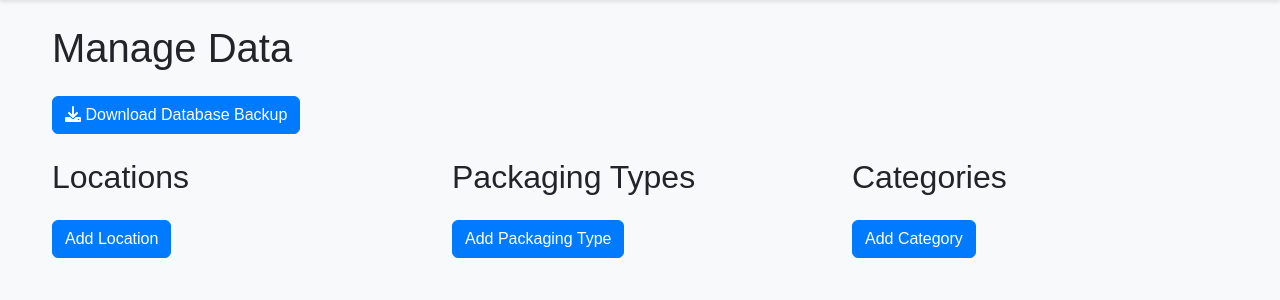
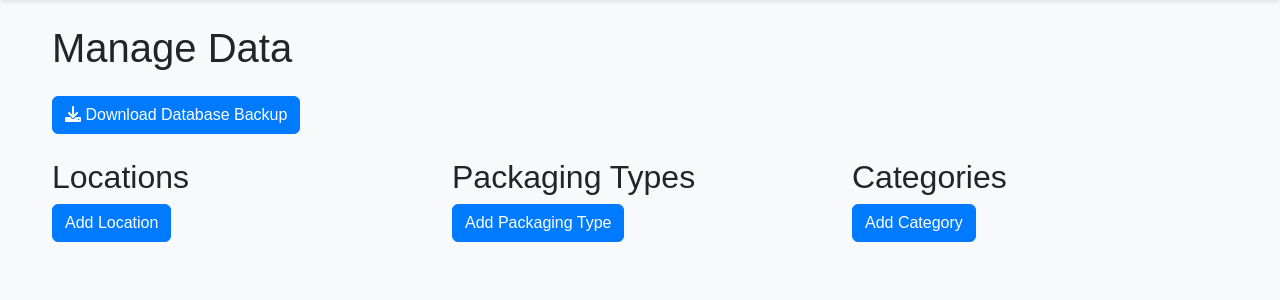
Before and after one commit to EccentricWkshp/Pantry_Catalog, a Flask app: page /manage_data in a window 1280 px wide. Shown: the part 56-356 px from the top of the page. Run offline with Flask 3, Linux system fonts and the light colour scheme; data that the repository does not hold is empty; some libraries are stand-ins or nearby versions.

Commit message:
UI improvements, moved to icons, labelled buttons

```diff
--- a/static/js/script.js
+++ b/static/js/script.js
@@ -421,7 +421,7 @@ function viewShoppingList(listId) {
                     <td>${item.name}</td>
                     <td>${item.quantity}</td>
                     <td>
-                        <button class="btn btn-sm btn-danger" onclick="removeFromShoppingList(${list.id}, ${item.id})">Remove</button>
+                        <button class="btn btn-sm btn-danger" onclick="removeFromShoppingList(${list.id}, ${item.id})" title="Remove from List"><i class="fas fa-trash-alt"></i></button>
                     </td>
                 `;
                 tbody.appendChild(tr);
@@ -451,7 +451,7 @@ function viewShoppingList(listId) {
                     <td>${item.name}</td>
                     <td>${item.quantity}</td>
                     <td>
-                        <button class="btn btn-sm btn-danger" onclick="removeFromShoppingList(${list.id}, ${item.id})">Remove</button>
+                        <button class="btn btn-sm btn-danger" onclick="removeFromShoppingList(${list.id}, ${item.id})" title="Remove from List"><i class="fas fa-trash-alt"></i></button>
                     </td>
                 `;
                 tbody.appendChild(tr);
@@ -477,10 +477,10 @@ function loadShoppingListItems(listId) {
                     <td>${item.name}</td>
                     <td>${item.quantity}</td>
                     <td>
-                        <button class="btn btn-sm btn-info" onclick="editShoppingListItem(${list.id}, ${item.id}, '${item.name}', ${item.quantity})">
+                        <button class="btn btn-sm btn-info" onclick="editShoppingListItem(${list.id}, ${item.id}, '${item.name}', ${item.quantity})" title="Edit Item">
                             <i class="fas fa-edit"></i>
                         </button>
-                        <button class="btn btn-sm btn-danger" onclick="removeFromShoppingList(${list.id}, ${item.id})">
+                        <button class="btn btn-sm btn-danger" onclick="removeFromShoppingList(${list.id}, ${item.id})" title="Remove Item">
                             <i class="fas fa-trash-alt"></i>
                         </button>
                     </td>
@@ -754,10 +754,10 @@ function updateItemList(item) {
                 <td class="item-quantity">${item.quantity}</td>
                 <td>${item.location || 'Default Location'}</td>
                 <td>
-                    <button class="btn btn-sm btn-info" onclick="editItem(${item.id})">Edit</button>
-                    <button class="btn btn-sm btn-danger" onclick="deleteItem(${item.id})">Delete</button>
-                    <button class="btn btn-sm btn-success" onclick="addToShoppingList(${item.id}, '${item.name}')">+ List</button>
-                    <button class="btn btn-sm btn-warning" onclick="useItem(${item.id})">Use</button>
+                    <button class="btn btn-sm btn-info" onclick="editItem(${item.id})" title="Edit Item"><i class="fas fa-edit"></i></button>
+                    <button class="btn btn-sm btn-danger" onclick="deleteItem(${item.id})" title="Delete Item"><i class="fas fa-trash"></i></i></button>
+                    <button class="btn btn-sm btn-success" onclick="addToShoppingList(${item.id}, '${item.name}')" title="Add to Shopping List"><i class="fas fa-cart-plus"></i></button>
+                    <button class="btn btn-sm btn-warning" onclick="useItem(${item.id})" title="Use Item"><i class="fas fa-cookie-bite"></i></button>
                 </td>
             `;
             tbody.prepend(existingRow);
@@ -782,10 +782,10 @@ function createPantryItemRow(consumedRow, item) {
     const actionsCell = document.createElement('td');
 
     actionsCell.innerHTML = `
-        <button class="btn btn-sm btn-info" onclick="editItem(${item.id})">Edit</button>
-        <button class="btn btn-sm btn-danger" onclick="deleteItem(${item.id})">Delete</button>
-        <button class="btn btn-sm btn-success" onclick="addToShoppingList(${item.id}, '${item.name}')">+ List</button>
-        <button class="btn btn-sm btn-warning" onclick="useItem(${item.id})">Use</button>
+        <button class="btn btn-sm btn-info" onclick="editItem(${item.id})" title="Edit Item"><i class="fas fa-edit"></i></button>
+        <button class="btn btn-sm btn-danger" onclick="deleteItem(${item.id})" title="Delete Item"><i class="fas fa-trash"></i></button>
+        <button class="btn btn-sm btn-success" onclick="addToShoppingList(${item.id}, '${item.name}')" title="Add to Shopping List"><i class="fas fa-cart-plus"></i></button>
+        <button class="btn btn-sm btn-warning" onclick="useItem(${item.id})" title="Use Item"><i class="fas fa-cookie-bite"></i></button>
     `;
 
     newRow.appendChild(imageCell);
@@ -841,9 +841,10 @@ function addToConsumedItems(item) {
             </td>
             <td>${item.name}</td>
             <td>
-                <button class="btn btn-sm btn-success" onclick="moveToPantry(${item.id})">Move to Pantry</button>
-                <button class="btn btn-sm btn-info" onclick="editItem(${item.id})">Edit</button>
-                <button class="btn btn-sm btn-danger" onclick="deleteItem(${item.id})">Remove</button>
+                <button class="btn btn-sm btn-success" onclick="moveToPantry(${item.id})" title="Move to Pantry">Move to Pantry</button>
+                <button class="btn btn-sm btn-success" onclick="addToShoppingList({{ item.id }}, '{{ item.name }}')" title="Add to Shopping List"><i class="fas fa-cart-plus"></i></button>
+                <button class="btn btn-sm btn-info" onclick="editItem(${item.id})" title="Edit Item"><i class="fas fa-edit"></i></button>
+                <button class="btn btn-sm btn-danger" onclick="deleteItem(${item.id})" title="Delete Item"><i class="fas fa-trash"></i></button>
             </td>
         `;
         consumedItemsBody.appendChild(tr);
@@ -890,9 +891,10 @@ function createConsumedItemRow(originalRow) {
     const actionsCell = document.createElement('td');
 
     actionsCell.innerHTML = `
-        <button class="btn btn-sm btn-success" onclick="moveToPantry(${newRow.getAttribute('data-item-id')})">Move to Pantry</button>
-        <button class="btn btn-sm btn-info" onclick="editItem(${newRow.getAttribute('data-item-id')})">Edit</button>
-        <button class="btn btn-sm btn-danger" onclick="deleteItem(${newRow.getAttribute('data-item-id')})">Remove</button>
+        <button class="btn btn-sm btn-success" onclick="moveToPantry(${newRow.getAttribute('data-item-id')})" title="Move to Pantry">Move to Pantry</button>
+        <button class="btn btn-sm btn-success" onclick="addToShoppingList({{ item.id }}, '{{ item.name }}')" title="Add to Shopping List"><i class="fas fa-cart-plus"></i></button>
+        <button class="btn btn-sm btn-info" onclick="editItem(${newRow.getAttribute('data-item-id')})" title="Edit Item"><i class="fas fa-edit"></i></button>
+        <button class="btn btn-sm btn-danger" onclick="deleteItem(${newRow.getAttribute('data-item-id')})" title="Delete Item"><i class="fas fa-trash"></i></button>
     `;
 
     newRow.appendChild(imageCell);
@@ -947,10 +949,10 @@ function addToPantryItems(item) {
             <td class="item-quantity">${item.quantity}</td>
             <td>${item.location || 'Default Location'}</td>
             <td>
-                <button class="btn btn-sm btn-info" onclick="editItem(${item.id})">Edit</button>
-                <button class="btn btn-sm btn-danger" onclick="deleteItem(${item.id})">Delete</button>
-                <button class="btn btn-sm btn-success" onclick="addToShoppingList(${item.id}, '${item.name}')">+ List</button>
-                <button class="btn btn-sm btn-warning" onclick="useItem(${item.id})">Use</button>
+                <button class="btn btn-sm btn-info" onclick="editItem(${item.id})" title="Edit Item"><i class="fas fa-edit"></i></button>
+                <button class="btn btn-sm btn-danger" onclick="deleteItem(${item.id})" title="Delete Item"><i class="fas fa-trash"></i></button>
+                <button class="btn btn-sm btn-success" onclick="addToShoppingList(${item.id}, '${item.name}')" title="Add to Shopping List"><i class="fas fa-cart-plus"></i></button>
+                <button class="btn btn-sm btn-warning" onclick="useItem(${item.id})" title="Use Item"><i class="fas fa-cookie-bite"></i></button>
             </td>
         `;
         pantryItemsBody.appendChild(tr);
@@ -990,10 +992,10 @@ function createPantryItemRow(originalRow) {
     const actionsCell = document.createElement('td');
 
     actionsCell.innerHTML = `
-        <button class="btn btn-sm btn-info" onclick="editItem(${newRow.getAttribute('data-item-id')})">Edit</button>
-        <button class="btn btn-sm btn-danger" onclick="deleteItem(${newRow.getAttribute('data-item-id')})">Delete</button>
-        <button class="btn btn-sm btn-success" onclick="addToShoppingList(${newRow.getAttribute('data-item-id')}, '${nameCell.textContent}')">+ List</button>
-        <button class="btn btn-sm btn-warning" onclick="useItem(${newRow.getAttribute('data-item-id')})">Use</button>
+        <button class="btn btn-sm btn-info" onclick="editItem(${newRow.getAttribute('data-item-id')})" title="Edit Item"><i class="fas fa-edit"></i></button>
+        <button class="btn btn-sm btn-danger" onclick="deleteItem(${newRow.getAttribute('data-item-id')})" title="Delete Item"><i class="fas fa-trash"></i></button>
+        <button class="btn btn-sm btn-success" onclick="addToShoppingList(${newRow.getAttribute('data-item-id')}, '${nameCell.textContent}')" title="Add to Shopping List"><i class="fas fa-cart-plus"></i></button>
+        <button class="btn btn-sm btn-warning" onclick="useItem(${newRow.getAttribute('data-item-id')})" title="Use Item"><i class="fas fa-cookie-bite"></i></button>
     `;
 
     newRow.appendChild(imageCell);
@@ -1066,10 +1068,10 @@ function renderItems(items) {
             <td class="item-quantity">${item.quantity}</td>
             <td>${item.location || 'Default Location'}</td>
             <td>
-                <button class="btn btn-sm btn-info" onclick="editItem(${item.id})">Edit</button>
-                <button class="btn btn-sm btn-danger" onclick="deleteItem(${item.id})">Delete</button>
-                <button class="btn btn-sm btn-success" onclick="addToShoppingList(${item.id}, '${item.name}')">+ List</button>
-                <button class="btn btn-sm btn-warning" onclick="useItem(${item.id})">Use</button>
+                <button class="btn btn-sm btn-info" onclick="editItem(${item.id})" title="Edit Item"><i class="fas fa-edit"></i></button>
+                <button class="btn btn-sm btn-danger" onclick="deleteItem(${item.id})" title="Delete Item"><i class="fas fa-trash"></i></button>
+                <button class="btn btn-sm btn-success" onclick="addToShoppingList(${item.id}, '${item.name}')" title="Add to Shopping List"><i class="fas fa-cart-plus"></i></button>
+                <button class="btn btn-sm btn-warning" onclick="useItem(${item.id})" title="Use Item"><i class="fas fa-cookie-bite"></i></button>
             </td>
         `;
         tbody.appendChild(tr);
@@ -1186,10 +1188,10 @@ function addItemToDOM(item) {
         <td class="item-quantity">${item.quantity}</td>
         <td>${item.location || 'Default Location'}</td>
         <td>
-            <button class="btn btn-sm btn-info" onclick="editItem(${item.id})">Edit</button>
-            <button class="btn btn-sm btn-danger" onclick="deleteItem(${item.id})">Delete</button>
-            <button class="btn btn-sm btn-success" onclick="addToShoppingList(${item.id}, '${item.name}')">+ List</button>
-            <button class="btn btn-sm btn-warning" onclick="useItem(${item.id})">Use</button>
+            <button class="btn btn-sm btn-info" onclick="editItem(${item.id})" title="Edit Item"><i class="fas fa-edit"></i></button>
+            <button class="btn btn-sm btn-danger" onclick="deleteItem(${item.id})" title="Delete Item"><i class="fas fa-trash"></i></button>
+            <button class="btn btn-sm btn-success" onclick="addToShoppingList(${item.id}, '${item.name}')" title="Add to Shopping List"><i class="fas fa-cart-plus"></i></button>
+            <button class="btn btn-sm btn-warning" onclick="useItem(${item.id})" title="Use Item"><i class="fas fa-cookie-bite"></i></button>
         </td>
     `;
     tbody.prepend(newRow);
@@ -1221,10 +1223,10 @@ function updateItemInDOM(item) {
             <td class="item-quantity">${item.quantity}</td>
             <td>${item.location || 'Default Location'}</td>
             <td>
-                <button class="btn btn-sm btn-info" onclick="editItem(${item.id})">Edit</button>
-                <button class="btn btn-sm btn-danger" onclick="deleteItem(${item.id})">Delete</button>
-                <button class="btn btn-sm btn-success" onclick="addToShoppingList(${item.id}, '${item.name}')">+ List</button>
-                <button class="btn btn-sm btn-warning" onclick="useItem(${item.id})">Use</button>
+                <button class="btn btn-sm btn-info" onclick="editItem(${item.id})" title="Edit Item"><i class="fas fa-edit"></i></button>
+                <button class="btn btn-sm btn-danger" onclick="deleteItem(${item.id})" title="Delete Item"><i class="fas fa-trash"></i></button>
+                <button class="btn btn-sm btn-success" onclick="addToShoppingList(${item.id}, '${item.name}')" title="Add to Shopping List"><i class="fas fa-cart-plus"></i></button>
+                <button class="btn btn-sm btn-warning" onclick="useItem(${item.id})" title="Use Item"><i class="fas fa-cookie-bite"></i></button>
             </td>
         `;
         addImageClickListeners(); // Add click listeners to the new images
--- a/templates/manage_data.html
+++ b/templates/manage_data.html
@@ -14,50 +14,50 @@
 <div class="row">
     <div class="col-md-4">
         <h2>Locations</h2>
+        <button class="btn btn-primary" data-bs-toggle="modal" data-bs-target="#addLocationModal">Add Location</button>
         <ul class="list-group mb-3">
             {% for location in locations %}
             <li class="list-group-item d-flex justify-content-between align-items-center">
                 {{ location.name }}
                 <div>
-                    <button class="btn btn-sm btn-info" onclick="editLocation({{ location.id }}, '{{ location.name }}')">Edit</button>
-                    <button class="btn btn-sm btn-danger" onclick="deleteLocation({{ location.id }})">Delete</button>
+                    <button class="btn btn-sm btn-info" onclick="editLocation({{ location.id }}, '{{ location.name }}')" title="Edit Location"><i class="fas fa-edit"></i></button>
+                    <button class="btn btn-sm btn-danger" onclick="deleteLocation({{ location.id }})" title="Delete Location"><i class="fas fa-trash"></i></button>
                 </div>
             </li>
             {% endfor %}
         </ul>
-        <button class="btn btn-primary" data-bs-toggle="modal" data-bs-target="#addLocationModal">Add Location</button>
     </div>
 
     <div class="col-md-4">
         <h2>Packaging Types</h2>
+        <button class="btn btn-primary" data-bs-toggle="modal" data-bs-target="#addPackagingTypeModal">Add Packaging Type</button>
         <ul class="list-group mb-3">
             {% for packaging_type in packaging_types %}
             <li class="list-group-item d-flex justify-content-between align-items-center">
                 {{ packaging_type.name }}
                 <div>
-                    <button class="btn btn-sm btn-info" onclick="editPackagingType({{ packaging_type.id }}, '{{ packaging_type.name }}')">Edit</button>
-                    <button class="btn btn-sm btn-danger" onclick="deletePackagingType({{ packaging_type.id }})">Delete</button>
+                    <button class="btn btn-sm btn-info" onclick="editPackagingType({{ packaging_type.id }}, '{{ packaging_type.name }}')" title="Edit Packaging Type"><i class="fas fa-edit"></i></button>
+                    <button class="btn btn-sm btn-danger" onclick="deletePackagingType({{ packaging_type.id }})" title="Delete Packaging Type"><i class="fas fa-trash"></i></button>
                 </div>
             </li>
             {% endfor %}
         </ul>
-        <button class="btn btn-primary" data-bs-toggle="modal" data-bs-target="#addPackagingTypeModal">Add Packaging Type</button>
     </div>
 
     <div class="col-md-4">
         <h2>Categories</h2>
+        <button class="btn btn-primary" data-bs-toggle="modal" data-bs-target="#addCategoryModal">Add Category</button>
         <ul class="list-group mb-3">
             {% for category in categories %}
             <li class="list-group-item d-flex justify-content-between align-items-center">
                 {{ category.name }}
                 <div>
-                    <button class="btn btn-sm btn-info" onclick="editCategory({{ category.id }}, '{{ category.name }}')">Edit</button>
-                    <button class="btn btn-sm btn-danger" onclick="deleteCategory({{ category.id }})">Delete</button>
+                    <button class="btn btn-sm btn-info" onclick="editCategory({{ category.id }}, '{{ category.name }}')" title="Edit Category"><i class="fas fa-edit"></i></button>
+                    <button class="btn btn-sm btn-danger" onclick="deleteCategory({{ category.id }})" title="Delete Category"><i class="fas fa-trash"></i></button>
                 </div>
             </li>
             {% endfor %}
         </ul>
-        <button class="btn btn-primary" data-bs-toggle="modal" data-bs-target="#addCategoryModal">Add Category</button>
     </div>
 </div>
 
```
Also changed, not shown: templates/index.html (+8 -7 lines), templates/shopping_lists.html (+4 -4 lines).
